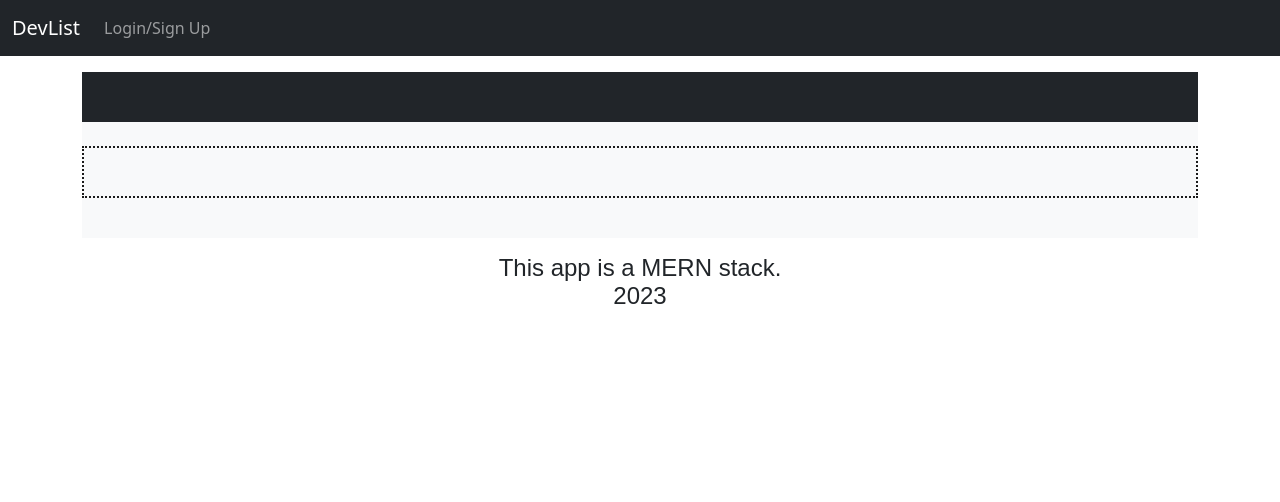
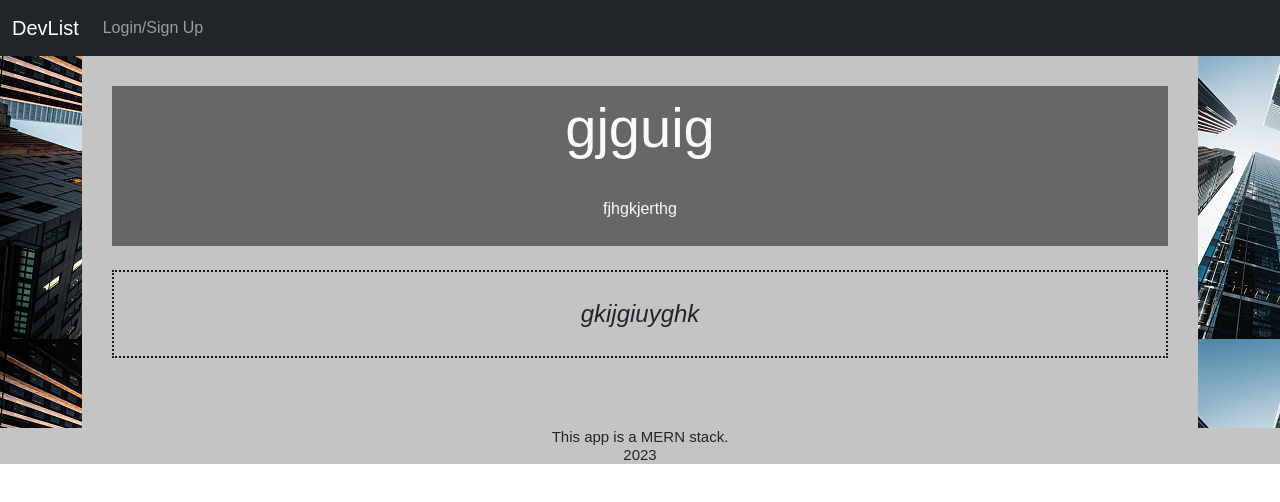
Before and after one commit to BoxLegends/Project3_Client, a React (Create React App) app in the folder Client/: page /users/1 in a window 1280 px wide. Shown: the top 502 px of the page. Built offline with nearby package versions, Linux system fonts and the light colour scheme; no server answers.

Commit message:
add styling

```diff
--- a/Client/src/App.js
+++ b/Client/src/App.js
@@ -1,4 +1,5 @@
 import React from 'react';
+import './index.css';
 import { ApolloClient, InMemoryCache, ApolloProvider } from '@apollo/client';
 import { BrowserRouter as Router, Routes, Route } from 'react-router-dom';
 
@@ -17,7 +18,7 @@ function App() {
   return (
     <ApolloProvider client={client}>
       <Router>
-        <div className="flex-column justify-flex-start min-100-vh">
+        <div className="flex-column justify-flex-start min-100-vh body">
           <Header />
           <div className="container">
             <Routes>
--- a/Client/src/components/Footer.js
+++ b/Client/src/components/Footer.js
@@ -1,4 +1,5 @@
 import React from 'react';
+import './styles/Footer.css';
 
 function Footer() {
 
--- a/Client/src/components/Header.js
+++ b/Client/src/components/Header.js
@@ -3,6 +3,7 @@ import { Link } from 'react-router-dom';
 import { Navbar, Nav, Container, Modal, Tab } from 'react-bootstrap';
 import SignUpForm from './SignupForm';
 import LoginForm from './LoginForm';
+
 
 import Auth from '../utils/auth';
 
--- /dev/null
+++ b/Client/src/components/styles/Footer.css
@@ -0,0 +1,8 @@
+footer {
+    text-align: center;
+}
+
+footer h4 {
+    background: #c4c4c4;
+    font-size: 15px;
+}
--- a/Client/src/index.css
+++ b/Client/src/index.css
@@ -1,4 +1,5 @@
-body {
+.body {
+  background-image: url(./images/officebuildingstock.jpg);;
     font-family: 'Rubik', sans-serif;
   }
 
--- a/Client/src/pages/Home.js
+++ b/Client/src/pages/Home.js
@@ -1,10 +1,13 @@
 import React from 'react';
+import './styles/Home.css';
 
 export default function Home() {
     return (
-      <div style={{textAlign: `center`, objectPosition: `center`}} className='home'>
+      <div className='home'>
            <div>
-      <h1 style={{marginTop: `10px`, marginBottom: `10px`}}>Welcome to Our Dev Team!</h1>
+           <header className="title">
+      <h1>Welcome to Our Dev Team!</h1>
+      </header>
       <p>Discover the members of our talented development team and learn more about their skills and experience!</p>
     </div>
       </div>
--- a/Client/src/pages/Team.js
+++ b/Client/src/pages/Team.js
@@ -1,6 +1,6 @@
 import React from 'react';
+import './styles/Team.css';
 import {
-  Jumbotron,
   Container,
   CardColumns,
   Card
@@ -29,11 +29,11 @@ const Team = () => {
 
   return (
     <>
-      <Jumbotron fluid className="text-light bg-dark">
-        <Container>
-          <h1>Viewing {team.title}!</h1>
-        </Container>
-      </Jumbotron>
+    <div className='team'>
+      <header>
+      <h1>Viewing {team.title}!</h1>
+      </header>
+    </div>
       <Container>
         <CardColumns>
           {team.users?.map((user) => {
@@ -57,6 +57,7 @@ const Team = () => {
       </Container>
     </>
   );
-};
+  };
+
 
 export default Team;
--- a/Client/src/pages/User.js
+++ b/Client/src/pages/User.js
@@ -1,4 +1,5 @@
 import React from 'react';
+import './styles/User.css';
 
 // Import the `useParams()` hook
 import { useParams } from 'react-router-dom';
@@ -21,23 +22,17 @@ const User = () => {
     return <div>Loading...</div>;
   }
   return (
-      <div className="my-3">
-        <h3 className="card-header bg-dark text-light p-2 m-0">
-          {user.name} <br />
+      <div className="user">
+        <h3 className="card-header text-light p-2 m-0">
+          {user.name} gjguig<br />
           <span style={{ fontSize: '1rem' }}>
-            {user.title}
+            {user.title}fjhgkjerthg
           </span>
         </h3>
-        <div className="bg-light py-4">
+        <div className=" py-4 info ">
           <blockquote
             className="p-4"
-            style={{
-              fontSize: '1.5rem',
-              fontStyle: 'italic',
-              border: '2px dotted #1a1a1a',
-              lineHeight: '1.5',
-            }}
-          >
+          >gkijgiuyghk
             {user.description}
           </blockquote>
         </div>
--- /dev/null
+++ b/Client/src/pages/styles/Home.css
@@ -0,0 +1,36 @@
+.home {
+    object-position: center;
+        background: #c4c4c4;
+        padding: 30px;
+        text-align: center;
+
+      }
+
+      .home p {
+        font-size: 20px;
+        font-family: 'Gill Sans', 'Gill Sans MT', Calibri, 'Trebuchet MS', sans-serif;
+      }
+
+      /*.home img {
+        content: url(./images/self.jpg);
+        max-height: 140px;
+        clear: both;
+        margin-bottom: 30px;
+        margin-top: 15px;
+        border-radius: 40%;
+    }*/
+
+
+
+    .title {
+        background-color: #676767;
+        height: 160px;
+      }
+
+      .title h1 {
+        margin: 0;
+        padding-top: 40px;
+        text-align: center;
+        color: whitesmoke;
+        font-size: 3.5rem;
+      }
--- /dev/null
+++ b/Client/src/pages/styles/Team.css
@@ -0,0 +1,19 @@
+.team {
+    object-position: center;
+        background: #c4c4c4;
+        padding: 30px;
+        text-align: center;
+      }
+
+      .team h1 {
+        margin: 0;
+        padding-top: 40px;
+        text-align: center;
+        font-size: 3.5rem;
+        color: white;
+      }
+
+      .team header {
+        background-color: #676767;
+        height: 160px;
+      }
--- /dev/null
+++ b/Client/src/pages/styles/User.css
@@ -0,0 +1,27 @@
+.user{
+    object-position: center;
+        background: #c4c4c4;
+        padding: 30px;
+        text-align: center;
+      }
+
+      .user h3 {
+        background-color: #676767;
+        margin: 0;
+        padding-top: 40px;
+        text-align: center;
+        font-size: 3.5rem;
+        height: 160px;
+      }
+
+
+      .info {
+        background: #c4c4c4;
+      }
+
+      .info blockquote {
+        font-size: 1.5rem;
+        font-style: italic;
+        border: 2px dotted #1a1a1a;
+        line-height: 1.5;
+      }
```
Also changed, not shown: Client/src/images/officebuildingstock.jpg (renamed from Client/src/pages/images/officebuildingstock.jpg).
